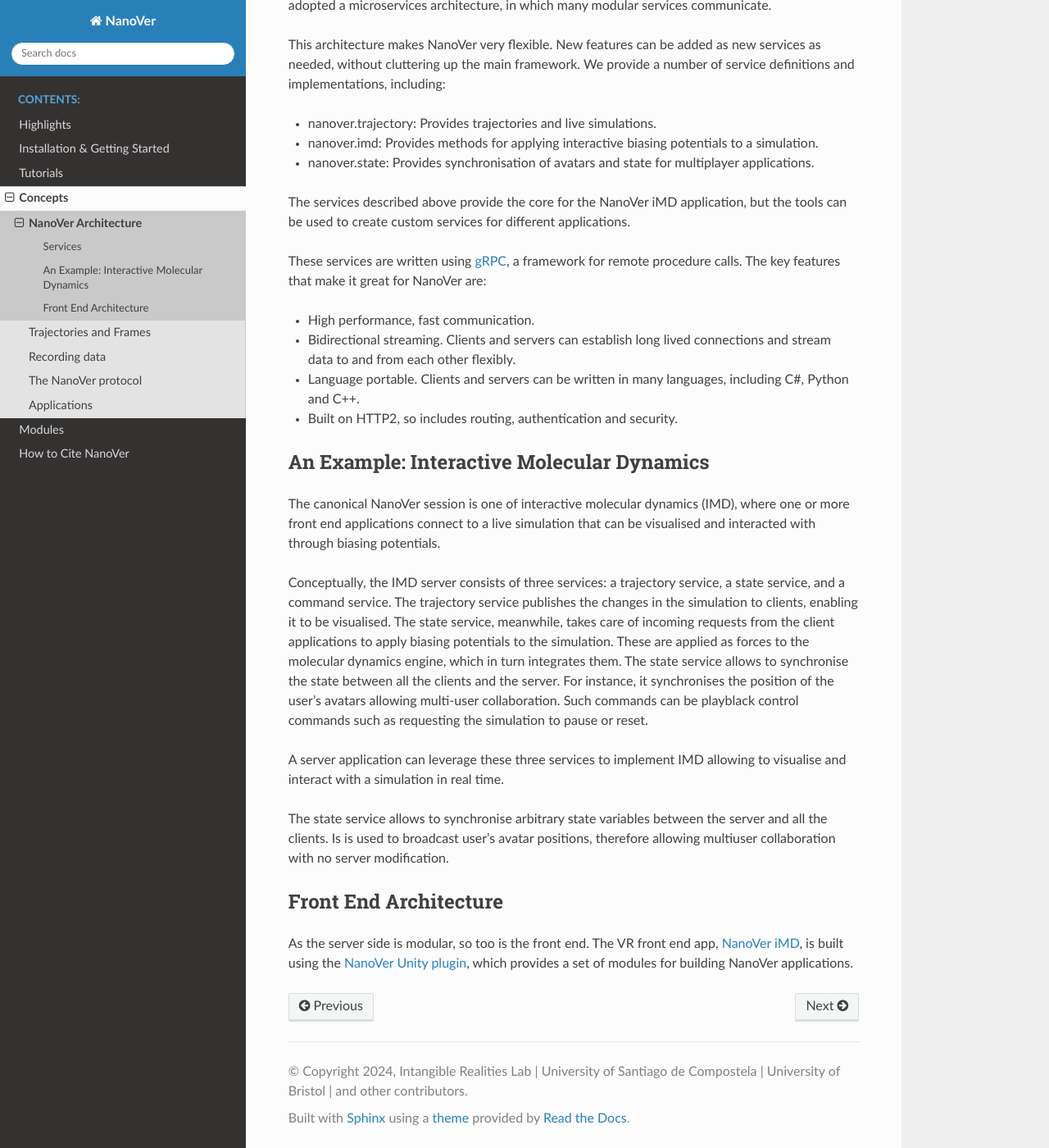
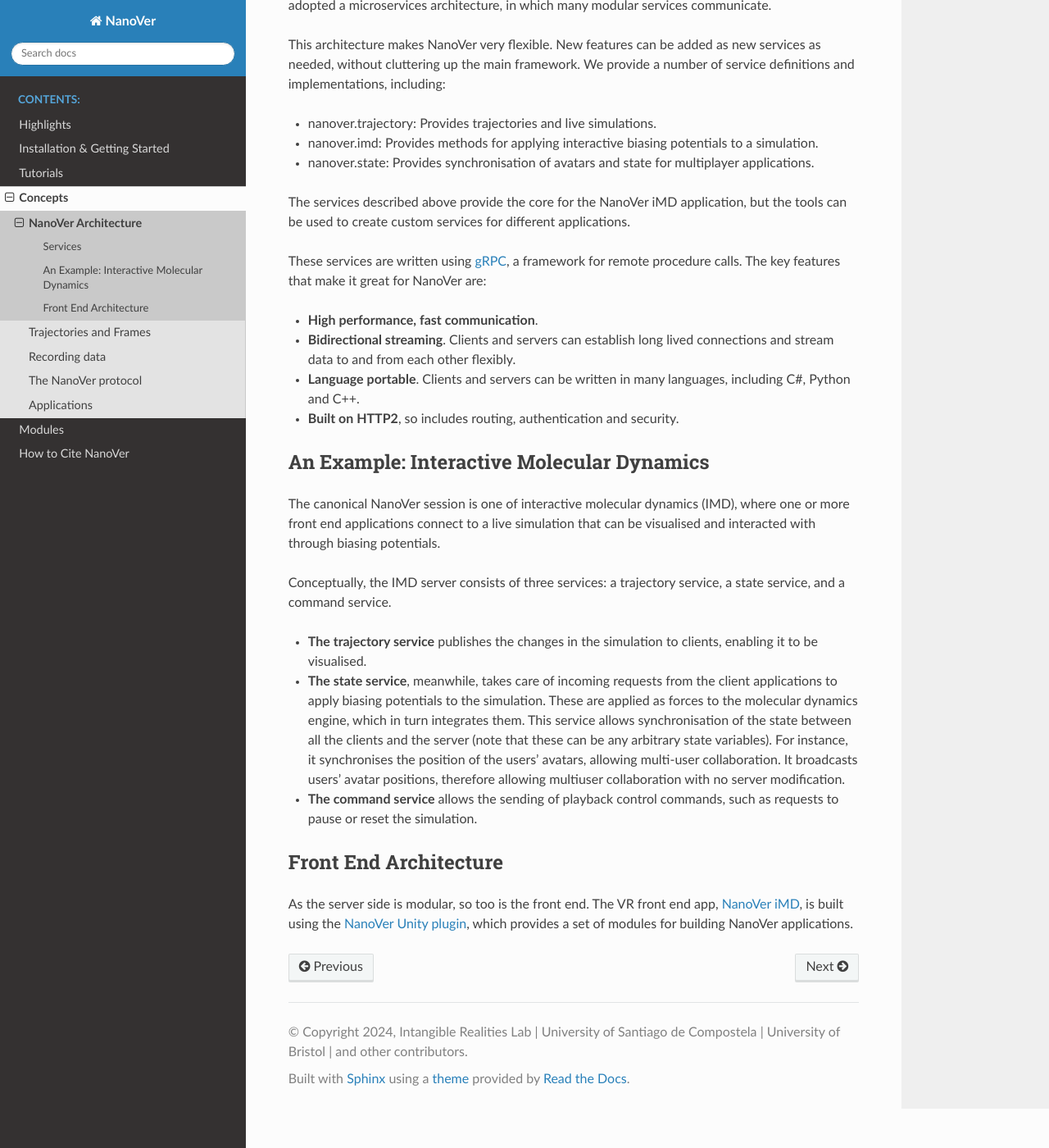
Before and after one commit to IRL2/nanover-docs, a Sphinx documentation site: the page built from source/concepts/architecture.rst, in a window 1280 px wide and 1400 px high, scrolled down 701 px. Shown: the whole window at 82% size. Built offline with Sphinx 7.4.7 and the Read the Docs theme 2.0.0, drawn with Linux system fonts in a browser that asks for light colours; pages that are not in the unit, such as notebooks, are missing from menus; the version number could not be read and is left out; some of the changed text lies outside the part shown.

Commit message:
Wording check

```diff
--- a/source/concepts/architecture.rst
+++ b/source/concepts/architecture.rst
@@ -24,13 +24,12 @@
 Services
 ########
 
-While the client/server model is useful, implementing monolithic client/server applications is not ideal, as it limits the
-customisability and extensibility of the framework. Instead, in NanoVer we have adopted a microservices architecture, in which
-many modular services communicate.
+While the client/server model is useful, implementing monolithic client/server applications is not ideal,
+as it limits the customisability and extensibility of the framework.
+Instead, in NanoVer we have adopted a microservices architecture, in which many modular services communicate.
 
 This architecture makes NanoVer very flexible.
-New features can be added as new services as needed, without cluttering up
-the main framework.
+New features can be added as new services as needed, without cluttering up the main framework.
 We provide a number of service definitions and implementations, including:
 
 * :doc:`nanover.trajectory <../../python/nanover.trajectory>`: Provides trajectories and live simulations.
@@ -43,12 +42,12 @@
 These services are written using `gRPC <https://grpc.io/>`_, a framework for remote procedure calls.
 The key features that make it great for NanoVer are:
 
-* High performance, fast communication.
-* Bidirectional streaming. Clients and servers can establish long lived
+* **High performance, fast communication**.
+* **Bidirectional streaming**. Clients and servers can establish long lived
   connections and stream data to and from each other flexibly.
-* Language portable. Clients and servers can be written in many languages,
+* **Language portable**. Clients and servers can be written in many languages,
   including C#, Python and C++.
-* Built on HTTP2, so includes routing, authentication and security.
+* **Built on HTTP2**, so includes routing, authentication and security.
 
 An Example: Interactive Molecular Dynamics
 ##########################################
@@ -56,21 +55,23 @@
 The canonical NanoVer session is one of interactive molecular dynamics (IMD), where one or more front end applications
 connect to a live simulation that can be visualised and interacted with through biasing potentials.
 
-Conceptually, the IMD server consists of three services: a trajectory service, a state service, and a command service. The trajectory
-service publishes the changes in the simulation to clients, enabling it to be visualised.
-The state service, meanwhile, takes care of incoming requests from the client applications to apply biasing potentials
-to the simulation. These are applied as forces to the molecular dynamics engine, which in turn integrates them. The state service
-allows to synchronise the state between all the clients and the server. For instance, it synchronises the position of the user's avatars
-allowing multi-user collaboration. Such commands can be playblack
-control commands such as requesting the simulation to pause or reset.
+Conceptually, the IMD server consists of three services: a trajectory service, a state service, and a command service.
 
-A server application can leverage these three services to implement IMD allowing to visualise and interact with a simulation in real time.
+* **The trajectory service** publishes the changes in the simulation to clients, enabling it to be visualised.
+* **The state service**, meanwhile, takes care of incoming requests from the client applications to apply biasing potentials
+  to the simulation. These are applied as forces to the molecular dynamics engine, which in turn integrates them.
+  This service allows synchronisation of the state between all the clients and the server
+  (note that these can be any arbitrary state variables).
+  For instance, it synchronises the position of the users' avatars, allowing multi-user collaboration.
+  It broadcasts users' avatar positions, therefore allowing multiuser collaboration with no server modification.
+* **The command service** allows the sending of playback control commands, such as requests to pause or reset
+  the simulation.
 
-The state service allows to synchronise arbitrary state variables between the server and all the clients. Is is used to broadcast user's avatar
-positions, therefore allowing multiuser collaboration with no server modification.
 
 Front End Architecture
 ######################
 
-As the server side is modular, so too is the front end. The VR front end app, `NanoVer iMD <https://github.com/IRL2/nanover-imd>`_,
-is built using the `NanoVer Unity plugin <https://github.com/IRL2/NanoverUnityPlugin>`_, which provides a set of modules for building NanoVer applications.
+As the server side is modular, so too is the front end. The VR front end app,
+`NanoVer iMD <https://github.com/IRL2/nanover-imd>`_,
+is built using the `NanoVer Unity plugin <https://github.com/IRL2/NanoverUnityPlugin>`_,
+which provides a set of modules for building NanoVer applications.
```
Also changed, not shown: other parts of source/concepts/architecture.rst (+6 -6 lines).
